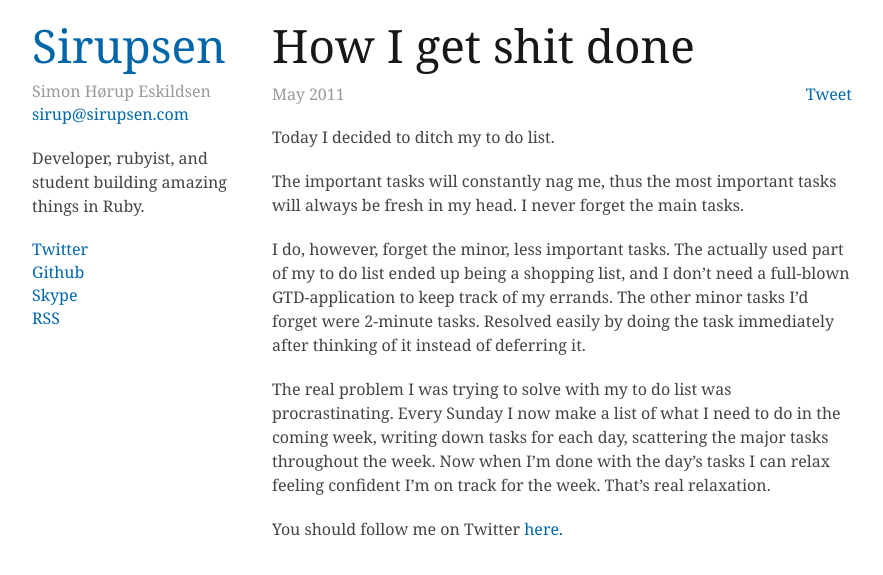
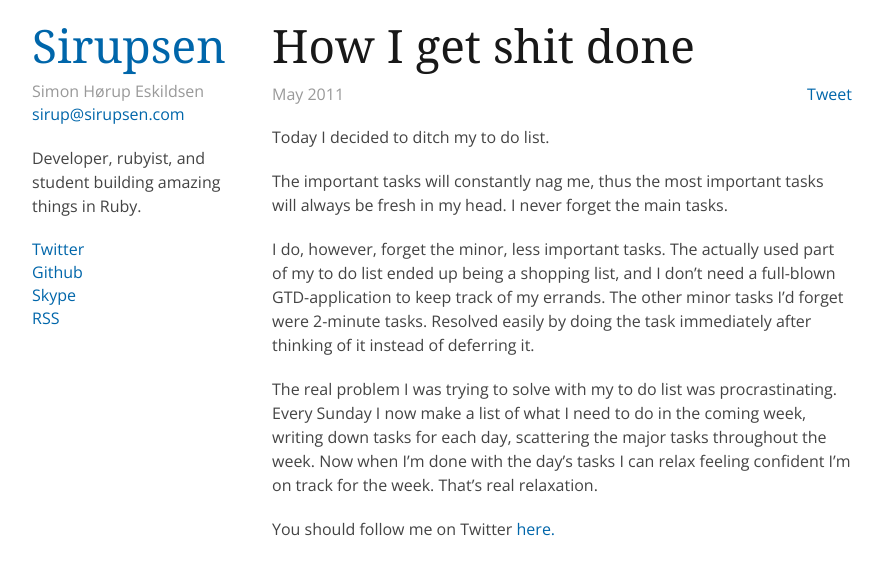
Before and after one commit to igor47/blog, a Jekyll site: the page built from _posts/2011-05-28-how-I-get-shit-done.md, in a window 1280 px wide. Shown: the top 575 px of the page, without its empty margins (138-1021 px from the left). Built offline with Jekyll 4.4.1, drawn with Linux system fonts in a browser that asks for light colours; Markdown is read by kramdown in place of the engine named in the settings; comment, search, counter and statistics services are not loaded.

Commit message:
Change font to open-sans

```diff
--- a/_layouts/default.html
+++ b/_layouts/default.html
@@ -8,6 +8,8 @@
 	<meta charset="utf-8" />
 	<meta http-equiv="X-UA-Compatible" content="IE=edge,chrome=1">	<!-- Force Latest IE rendering engine -->
   <title>{{ page.title }}</title>
+
+  <link href='http://fonts.googleapis.com/css?family=Open+Sans' rel='stylesheet' type='text/css'>
 
 	<!--[if lt IE 9]>
 		<script src="http://html5shim.googlecode.com/svn/trunk/html5.js"></script>
--- a/static/css/layout.css
+++ b/static/css/layout.css
@@ -19,7 +19,7 @@
 
 body {
   margin: 20px;
-  font-family: Georgia, serif;
+  font-family: 'Open sans', sans-serif;
   font-size: 12pt;
 }
 
@@ -157,7 +157,7 @@
 
     #article-content {
       float: none !important;
-      padding-left: 0 !important;
+      padding: 0 !important;
       margin: 0 auto !important;
       display: block;
       width: 700px !important;
```
